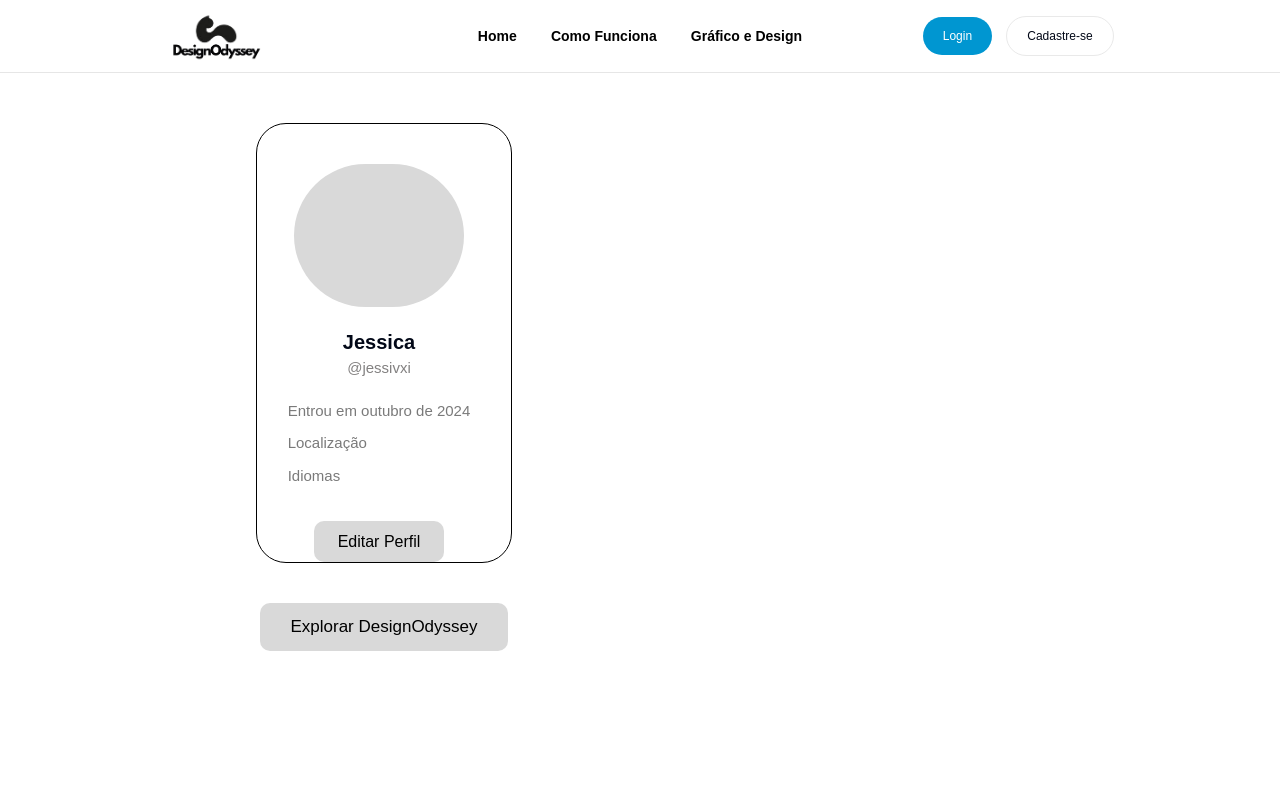
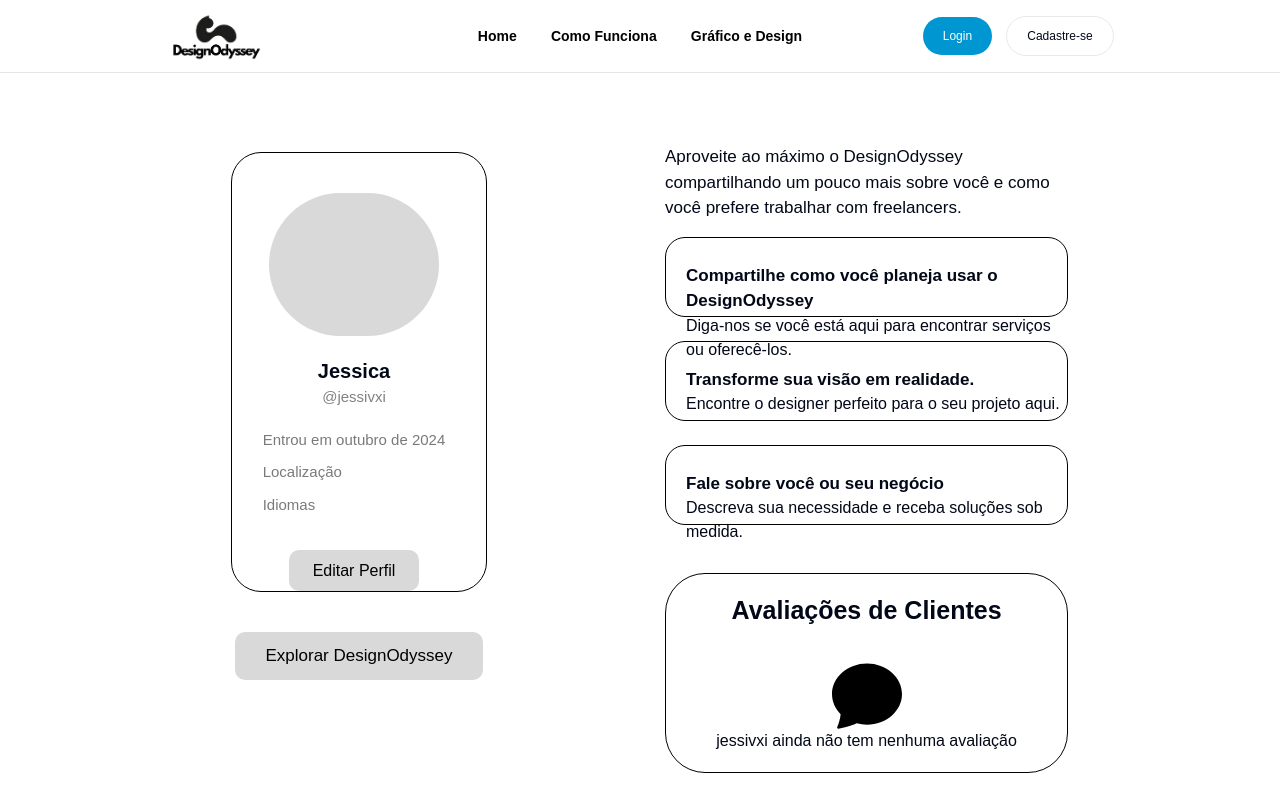
Before and after one commit to jessivxi/projeto-designodyssey, a Next.js app: page /profile in a window 1280 px wide. Shown: the top 800 px of the page. Built offline with nearby package versions, Linux system fonts and the light colour scheme.

Commit message:
pagina de perfil, sendo feita

```diff
--- a/src/app/profile/page.tsx
+++ b/src/app/profile/page.tsx
@@ -4,8 +4,8 @@ import React from 'react';
 import Header from '../components/header/header';
 import Footer from '../components/footer/footer';
 import styles from './profile.module.css';
-import usuario from '../../images/fotos/usuario.jpg';
 import Image from 'next/image';
+import chat  from './../../images/icones/chat-fill.svg'
 
 function Profile() {
     return (
@@ -29,6 +29,28 @@ function Profile() {
                     </div>
                     <button className={styles.profile_button_explorer}>Explorar DesignOdyssey</button>
                 </div>
+                <div className={styles.profile_right_column}>
+                    <div className={styles.profile_right_column_text}>
+                        <h1 className={styles.profile_right_column_text_title}>Aproveite ao máximo o DesignOdyssey compartilhando um pouco mais sobre você e como você prefere trabalhar com freelancers.</h1>
+                    </div>
+                    <div className={styles.profile_rigth_column_box_one}>
+                        <p className={styles.profile_rigth_column_box_one_title}>Compartilhe como você planeja usar o DesignOdyssey</p>
+                        <p className={styles.profile_rigth_column_box_one_text}>Diga-nos se você está aqui para encontrar serviços ou oferecê-los.</p>
+                    </div>
+                    <div className={styles.profile_rigth_column_box_one}>
+                        <p className={styles.profile_rigth_column_box_one_title}>Transforme sua visão em realidade. </p>
+                        <p className={styles.profile_rigth_column_box_one_text}>Encontre o designer perfeito para o seu projeto aqui.</p>
+                    </div>
+                    <div className={styles.profile_rigth_column_box_one}>
+                        <p className={styles.profile_rigth_column_box_one_title}>Fale sobre você ou seu negócio</p>
+                        <p className={styles.profile_rigth_column_box_one_text}>Descreva sua necessidade e receba soluções sob medida.</p>
+                    </div>
+                    <div className={styles.profile_right_column_evaluation}>
+                        <h1 className={styles.profile_rigth_column_evaluation_title}>Avaliações de Clientes</h1>
+                        <Image src={chat} height={70} width={70} alt="ícone-tela" />
+                        <p className={styles.profile_right_column_evaluation_text}>jessivxi ainda não tem nenhuma avaliação</p>
+                    </div>
+                </div>
             </div>
             <Footer />
         </>
--- a/src/app/profile/profile.module.css
+++ b/src/app/profile/profile.module.css
@@ -4,7 +4,7 @@
     align-items: flex-start; /* Alinha os itens ao topo */
     width: 100%;
     height: 100vh; /* Ajusta a altura para ocupar a tela inteira */
-    flex-direction: column;
+    flex-direction: row;
 }
 
 .profile_box_photo {
@@ -22,9 +22,10 @@
 
 .profile_main {
     display: flex;
+    width: 20w;
     flex-direction: column;
     align-items: center;
-    padding: 0px 0px 250px 20%;
+    padding: 0px 50px 0px 15%;
 }
 
 .profile_photo {
@@ -94,3 +95,57 @@
     color: rgb(0, 0, 0);
     text-decoration: none;
 }
+.profile_right_column {
+    display: flex;
+    width: 55vw;
+    padding-left: 10%;
+    flex-direction: column;
+}
+.profile_right_column_text_title{
+    display: flex;
+    width: 70%;
+    margin-top: 9vh;
+    font-size: 17px;
+
+}
+.profile_rigth_column_box_one{
+    display: flex;
+    width: 70%;
+    height: 10vh;
+    flex-direction: column;
+    margin-top: 2vh;
+    margin-bottom: 1vh;
+    border-radius: 20px;
+    border: black 1px solid;
+}
+.profile_rigth_column_box_one_title{
+    display: flex;
+    font-weight: bold;
+    font-size: 17px;
+    padding: 25px 0px 0px 20px;
+}
+.profile_rigth_column_box_one_text{
+    display: flex;
+    padding: 0px 0px 0px 20px;
+}
+.profile_right_column_evaluation{
+    display: flex;
+    width: 70%;
+    height:25vh;
+    align-items: center;
+    justify-content: center;
+    flex-direction: column;
+    border-radius: 40px;
+    border: black 1px solid;
+    margin-top: 40px;
+}
+.profile_rigth_column_evaluation_title{
+    display: flex;
+    font-size: 25px;
+    padding: 0px 0px 30px 0px;
+    font-weight: bold;
+}
+.profile_right_column_evaluation_text{
+    display: flex;
+
+}
```
